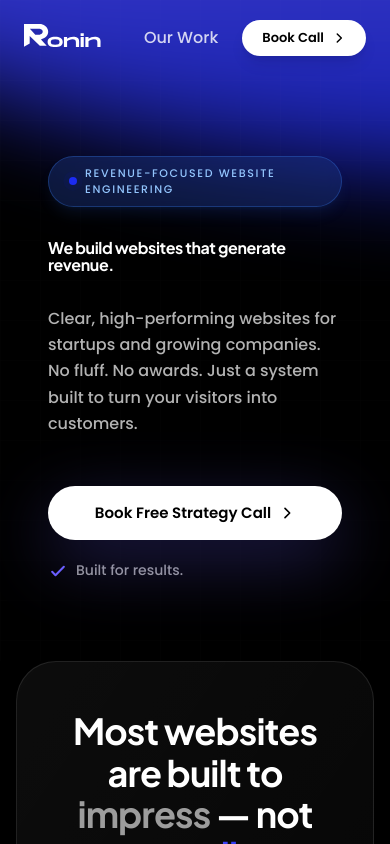
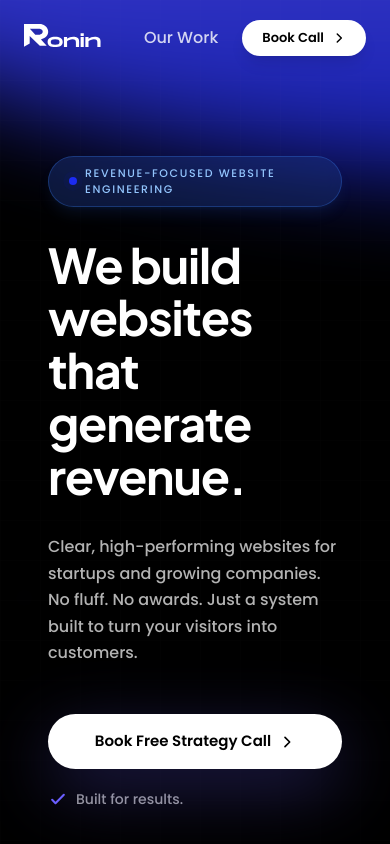
Before and after one commit to varun-vk17/roninbuild, a React (Vite) app: page / in a window 390 px wide. Shown: the top 844 px of the page. Built offline with nearby package versions, Linux system fonts and the light colour scheme.

Commit message:
fix: increase hero heading width on mobile to fit in 3 lines

```diff
--- a/src/App.tsx
+++ b/src/App.tsx
@@ -72,7 +72,7 @@ function HeroContent() {
       {/* Headline */}
       <motion.h1
         id="hero-heading"
-        className="font-['Plus_Jakarta_Sans',sans-serif] font-bold leading-[1.1] text-[clamp(56px,8vw,92px)] text-white tracking-tight relative"
+        className="font-['Plus_Jakarta_Sans',sans-serif] font-bold leading-[1.1] text-[clamp(48px,8vw,92px)] text-white tracking-tight relative"
         initial={{ opacity: 0, y: 30 }}
         animate={{ opacity: 1, y: 0 }}
         transition={{ duration: 0.8, delay: 0.2, ease: "easeOut" }}
@@ -362,7 +362,7 @@ function RealitySection() {
               </div>
 
               {/* Main message */}
-              <h3 className="font-['Plus_Jakarta_Sans',sans-serif] font-bold text-[clamp(29px,3.6vw,43px)] leading-[1.2] tracking-tight mb-5 relative z-10">
+              <h3 className="font-['Plus_Jakarta_Sans',sans-serif] font-bold text-[clamp(29px,3.6vw,43px)] leading-[1.2] tracking-tight mb-5 relative z-10 max-w-[95%] sm:max-w-none">
                 <span className="text-white">Most websites look good</span>
                 <br />
                 <span className="bg-gradient-to-r from-[#6B5FFF] to-[#1D2CF3] bg-clip-text text-transparent">
```
